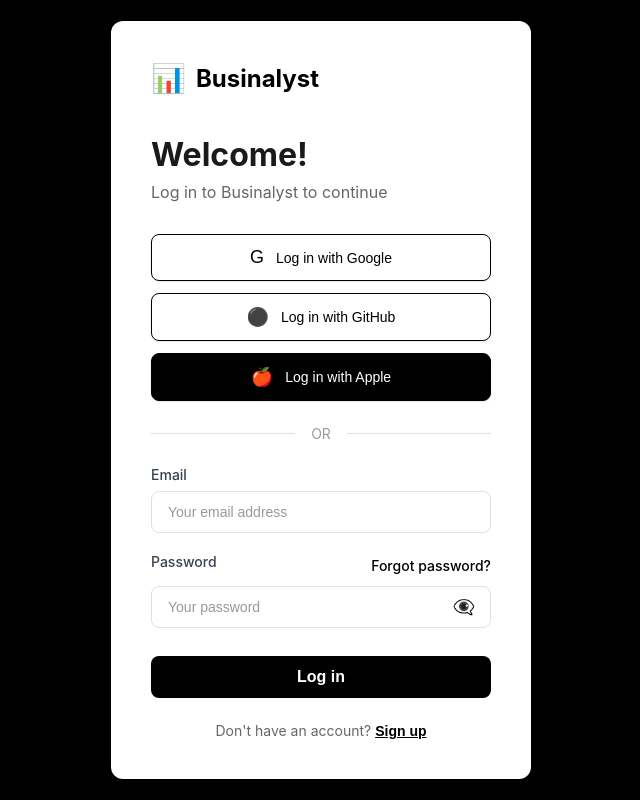
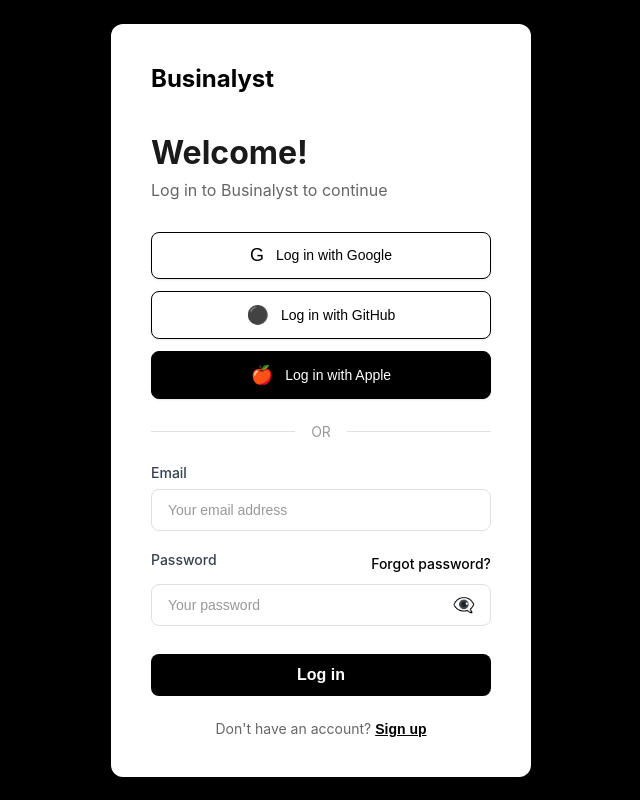
Before and after one commit to NishPatelCodes/Businalyst, a React (Vite) app in the folder frontend/: page /login in a window 1280 px wide. Shown: the whole page, without its empty margins (319-959 px from the left). Built offline with nearby package versions, Linux system fonts and the light colour scheme; no server answers.

Commit message:
Remove graph emoji from login page logo

```diff
--- a/frontend/src/pages/Login.css
+++ b/frontend/src/pages/Login.css
@@ -31,14 +31,9 @@
 .logo {
   display: flex;
   align-items: center;
-  gap: 10px;
   font-size: 24px;
   font-weight: 700;
   color: #1a1a1a;
-}
-
-.logo-icon {
-  font-size: 28px;
 }
 
 .logo-text {
--- a/frontend/src/pages/Login.jsx
+++ b/frontend/src/pages/Login.jsx
@@ -56,7 +56,6 @@
       <div className="login-card">
         <div className="login-header">
           <div className="logo">
-            <span className="logo-icon">📊</span>
             <span className="logo-text">Businalyst</span>
           </div>
         </div>
```
